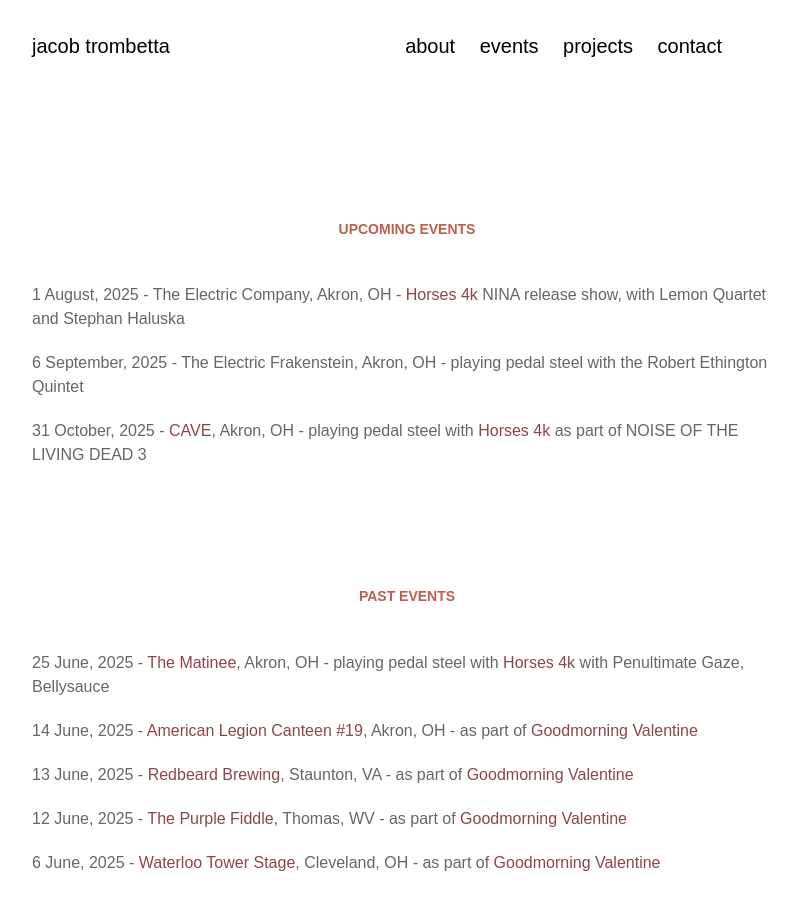
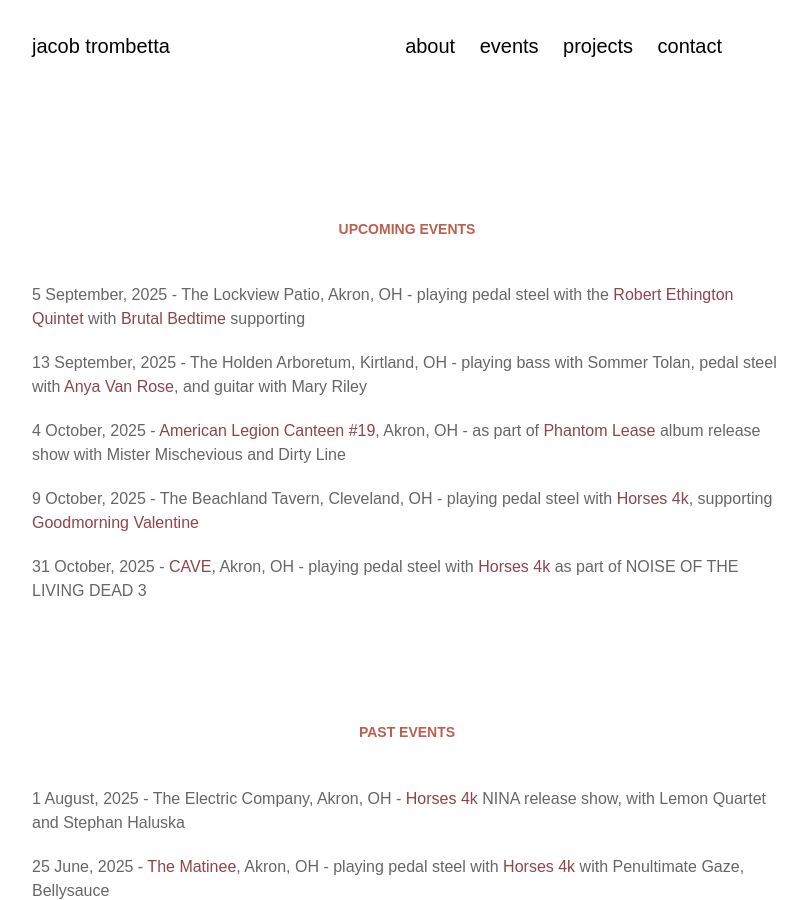
Before and after one commit to jacobtrombetta/jacobtrombetta.github.io, a Jekyll site: the page built from pages/events.md, in a window 1280 px wide and 900 px high. Shown: the whole window, without its empty margins (263-1070 px from the left). Built offline with Jekyll 4.4.1, drawn with Linux system fonts in a browser that asks for light colours; nearby versions of some CDN libraries; some web fonts are replaced.

Commit message:
update events and greening page

```diff
--- a/pages/events.md
+++ b/pages/events.md
@@ -5,13 +5,19 @@ permalink: /events
 ---
 
 ### Upcoming events
-1 August, 2025 - The Electric Company, Akron, OH - [Horses 4k](https://www.horses4k.rodeo) NINA release show, with Lemon Quartet and Stephan Haluska
+5 September, 2025 - The Lockview Patio, Akron, OH - playing pedal steel with the [Robert Ethington Quintet](https://www.robertethington.com/) with [Brutal Bedtime](https://brutalbedtime.bandcamp.com/album/the-most-brutal-of-bedtimes) supporting
 
-6 September, 2025 - The Electric Frakenstein, Akron, OH - playing pedal steel with the Robert Ethington Quintet
+13 September, 2025 - The Holden Arboretum, Kirtland, OH - playing bass with Sommer Tolan, pedal steel with [Anya Van Rose](https://www.anyavanrose.com/), and guitar with Mary Riley
+
+4 October, 2025 - [American Legion Canteen #19](https://www.instagram.com/alpost19canteen/), Akron, OH - as part of [Phantom Lease](/projects/phantom_lease) album release show with Mister Mischevious and Dirty Line
+
+9 October, 2025 - The Beachland Tavern, Cleveland, OH - playing pedal steel with [Horses 4k](https://www.horses4k.rodeo), supporting [Goodmorning Valentine](https://goodmorningvalentine.bandcamp.com/)
 
 31 October, 2025 - [CAVE](https://www.caveakron.org/calendar/noise-of-the-living-dead-3-tba/), Akron, OH - playing pedal steel with [Horses 4k](https://www.horses4k.rodeo) as part of NOISE OF THE LIVING DEAD 3
 
 ### Past events
+1 August, 2025 - The Electric Company, Akron, OH - [Horses 4k](https://www.horses4k.rodeo) NINA release show, with Lemon Quartet and Stephan Haluska
+
 25 June, 2025 - [The Matinee](https://www.instagram.com/thematineebar/?hl=en), Akron, OH - playing pedal steel with [Horses 4k](https://www.horses4k.rodeo) with Penultimate Gaze, Bellysauce
 
 14 June, 2025 - [American Legion Canteen #19](https://www.instagram.com/alpost19canteen/), Akron, OH - as part of [Goodmorning Valentine](https://goodmorningvalentine.bandcamp.com/)
```
Also changed, not shown: _posts/2025-07-04-greening.md (+4 -0 lines).
